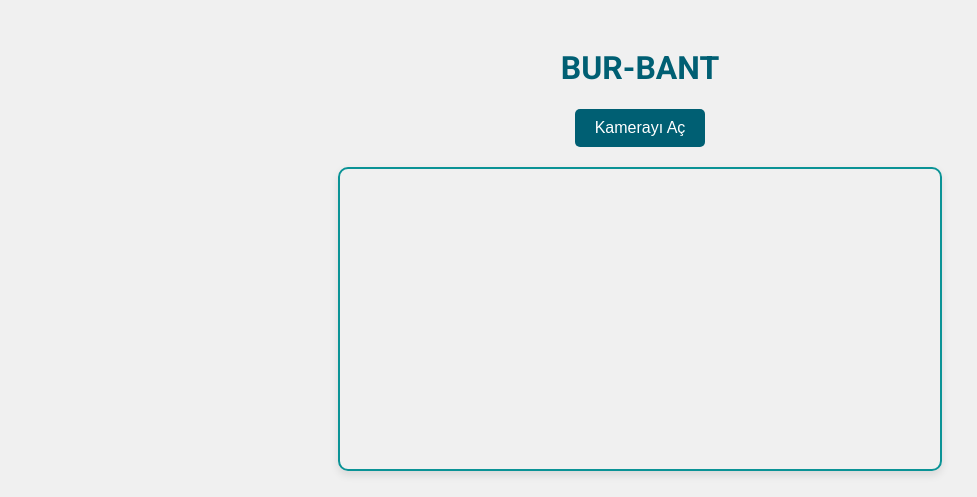
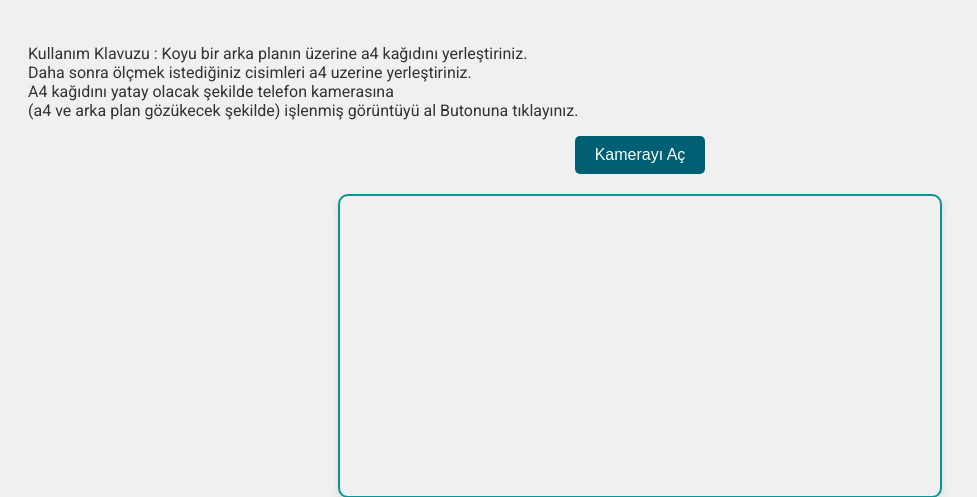
Before and after one commit to xarsian/object_mesure_flask, a Flask app: page / in a window 1280 px wide. Shown: the top 497 px of the page, without its empty margins (0-977 px from the left). Run offline with Flask 3, Linux system fonts and the light colour scheme.

Commit message:
Update index.html

```diff
--- a/app/templates/index.html
+++ b/app/templates/index.html
@@ -78,7 +78,11 @@
     </style>
 </head>
 <body>
-    <h1>BUR-BANT</h1>
+    <p>Kullanım Klavuzu : Koyu bir arka planın üzerine a4 kağıdını yerleştiriniz.
+        <br>Daha sonra ölçmek istediğiniz cisimleri a4 uzerine yerleştiriniz.
+        <br>A4 kağıdını yatay olacak şekilde telefon kamerasına
+	<br>(a4 ve arka plan gözükecek şekilde) işlenmiş görüntüyü al Butonuna tıklayınız.
+    </p>
     <button onclick="startVideo()">Kamerayı Aç</button>
     <div class="video-container">
         <video id="videoStream" autoplay playsinline></video>
```
